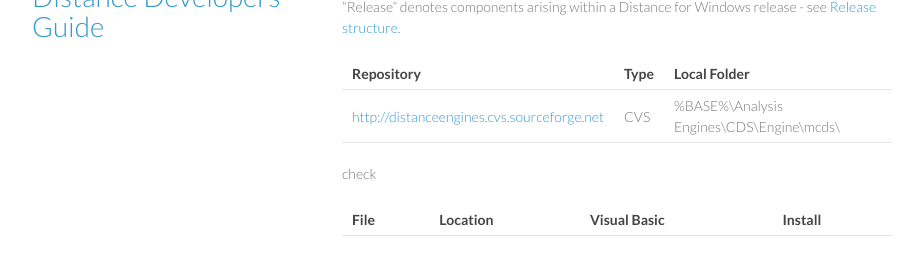
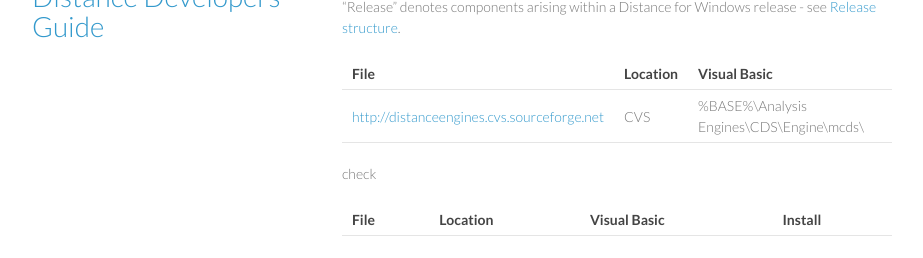
Before and after one commit to softwaresaved/distance-consultancy, a Jekyll site: the page built from architecture/SourceCodeAndBinaries.md, in a window 1280 px wide and 900 px high, scrolled down 6162 px, cut to the strip 195-900 px from the top of the window. Shown: the top 258 px of the strip, without its empty margins (178-1101 px from the left). Built offline with Jekyll 4.4.1, drawn with Linux system fonts in a browser that asks for light colours.

Commit message:
Checking formatting

```diff
--- a/architecture/SourceCodeAndBinaries.md
+++ b/architecture/SourceCodeAndBinaries.md
@@ -165,8 +165,8 @@ Locations are those expected by the Wise Installer.
 
 "Release" denotes components arising within a Distance for Windows release - see [Release structure](./ReleaseStructure.html).
 
-| Repository | Type | Local Folder |
-| ---------- | ---- | ------------ |
+| File | Location | Visual Basic |
+| ---- | -------- | ------------ |
 | [http://distanceengines.cvs.sourceforge.net](http://distanceengines.cvs.sourceforge.net) | CVS | %BASE%\Analysis Engines\CDS\Engine\mcds\ |
 
 check
```
